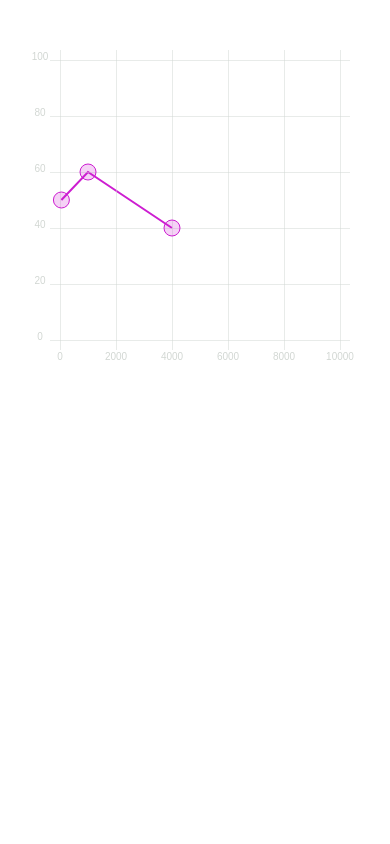
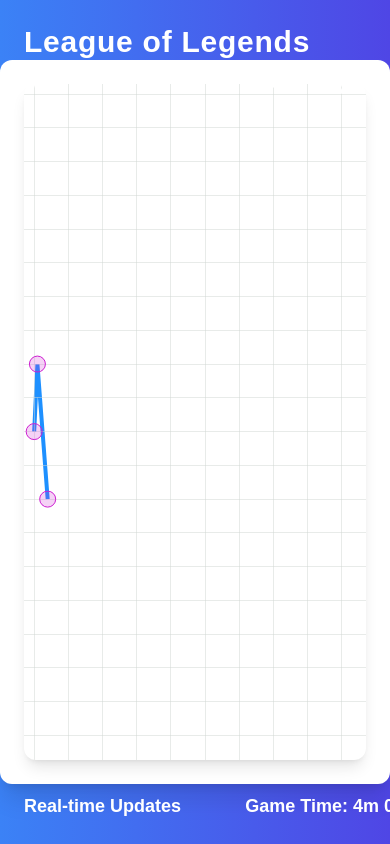
Before and after one commit to filipj11/winnable-web, a Next.js app: page /predict in a window 390 px wide. Shown: the top 844 px of the page. Built offline with nearby package versions, Linux system fonts and the light colour scheme.

Commit message:
Refactor line chart to add responsiveness using custom React hook

```diff
--- a/src/app/predict/chart.tsx
+++ /dev/null
@@ -1,129 +0,0 @@
-"use client"
-
-import React, { useRef, useState } from 'react';
-import * as d3 from "d3";
-
-interface ChartProps {
-    winProb: number;
-    time: number;
-}
-
-const Chart = ({time, winProb}: ChartProps) => {
-    const svgRef = useRef<SVGSVGElement | null>(null);
-    const [data, setData] = useState<{ time: number, probability: number}[]>([]);
-    const [tooltip, setTooltip] = useState< { time: number, probability: number} | null>(null);
-
-    const hasData = data.length > 0 && data[data.length - 1].time === time;
-
-    const update = (time: number, winProb: number) => {
-        if (!hasData) {
-            setData((prevData) => [...prevData, { time: time, probability: winProb}]);
-        }
-
-        if (svgRef.current) {
-            const svg = d3.select(svgRef.current);
-            const width = 500;
-            const height = 300;
-            const margin = { top: 20, right: 20, bottom: 30, left: 50 };
-
-            svg.selectAll("*").remove();
-
-            svg.attr("width", width)
-            .attr("height", height);
-
-            const xScale = d3.scaleLinear().domain([0, d3.max( data, (d: { time: number }) => d.time) || 0]).range([margin.left, width - margin.right]);
-
-            const yScale = d3.scaleLinear().domain([0, 1]).range([height - margin.bottom, margin.top]);
-
-            const xAxis = d3.axisBottom(xScale).ticks(5);
-            const yAxis = d3.axisLeft(yScale).ticks(5);
-
-            svg.append("g").attr("transform", `translate(0, ${height - margin.bottom})`).call(xAxis);
-            svg.append("g").attr("transform", `translate(${margin.left}, 0)`).call(yAxis);
-
-            const line = d3.line<{ time: number; probability: number}>()
-            .x( (d: { time: number; probability: number}) => xScale(d.time))
-            .y( (d: { time: number; probability: number}) => yScale(d.probability));
-
-            svg.append("path")
-            .datum(data)
-            .attr("fill", "none")
-            .attr("stroke", "steelblue")
-            .attr("stroke-width", 3)
-            .attr("d", line)
-            .transition()
-            .duration(500)
-            .ease(d3.easeCubicInOut);
-
-            const dots = svg.selectAll(".dot").data(data);
-
-            dots.enter()
-            .append("circle")
-            .attr("class", "dot")
-            .attr("cx", (d: { time: number; probability: number }) => xScale(d.time))
-            .attr("cy", (d: { time: number; probability: number }) => yScale(d.probability))
-            .attr("r", 5)
-            .attr("fill", "steelblue")
-            .on("mouseover", (_event: MouseEvent, d: { time: number; probability: number }) => {
-                setTooltip({ time: d.time, probability: d.probability });
-            })
-            .on("mouseout", () => {
-                setTooltip(null)
-            })
-            .transition()
-            .duration(500)
-            .ease(d3.easeCubicInOut);
-
-            dots.exit().remove();
-
-            const tooltipDiv = d3.select("body")
-            .append("div")
-            .attr("class", "tooltip")
-            .style("opacity", 0);
-
-            dots.on("mouseover", (event: MouseEvent, d: { time: number; probability: number }) => {
-                tooltipDiv.transition()
-                .duration(200)
-                .style("opacity", 0.8);
-
-                tooltipDiv.html(`Time: ${d.time}s<br/>Probability: ${d.probability}`)
-                .style("left", `${event.pageX + 5}px`)
-                .style("top", `${event.pageY - 28}px`);
-            })
-            .on("mousemove", (event: MouseEvent) => {
-                tooltipDiv.style("left", `${event.pageX + 5}px`)
-                .style("top", `${event.pageY - 28}px`);
-            })
-            .on("mouseout", () => {
-                tooltipDiv.transition()
-                .duration(500).
-                style("opacity", 0);
-            })
-        }
-    };
-
-    update(time, winProb);
-
-    return (
-        <>
-            <svg ref={svgRef}></svg>
-            {tooltip && (
-                <div className="tooltip" style={{
-                    position: "absolute",
-                    opacity: 0.8,
-                    backgroundColor: "white",
-                    border: "1px solid black",
-                    padding: "5px",
-                    borderRadius: "5px",
-                    left: `${tooltip.time}px`,  // Adjust as necessary
-                    top: `${tooltip.probability * 300}px` // Adjust as necessary
-                }}>
-                    <p>Time: {tooltip.time}s</p>
-                    <p>Probability: {tooltip.probability}</p>
-                </div>
-            )}
-        </>
-    );
-};
-
-export default Chart;
--- a/src/app/predict/chart/LineChart.tsx
+++ b/src/app/predict/chart/LineChart.tsx
@@ -3,27 +3,44 @@
 import * as d3 from "d3";
 import { AxisLeft } from "./AxisLeft";
 import { AxisBottom } from "./AxisBottom";
-import { useState } from "react";
+import { useState, useMemo } from "react";
 import { InteractionInfo, Tooltip } from "./Tooltip";
 
-const MARGIN = { top: 60, right: 60, bottom: 60, left: 60 };
+export interface ChartDimensions {
+    width?: number;
+    height?: number;
+    marginTop?: number;
+    marginRight?: number;
+    marginBottom?: number;
+    marginLeft?: number;
+    boundedHeight?: number;
+    boundedWidth?: number;
+}
 
 type LineChartProps = {
-    width: number;
-    height: number;
-    data: {x: number, y: number}[];
+    data: {x: number, y: number}[],
+    dims: ChartDimensions
 }
 
-export const LineChart = ({ width, height, data }: LineChartProps) => {
-    const boundsWidth = width - MARGIN.right - MARGIN.left;
-    const boundsHeight = height - MARGIN.top - MARGIN.bottom;
-
+export const LineChart = ({ data, dims }: LineChartProps) => {
     const [hovered, setHovered] = useState<InteractionInfo | null>(null);
 
-    const yScale = d3.scaleLinear().domain([0, 100]).range([boundsHeight, 0]);
-    const xScale = d3.scaleLinear().domain([0, 10000]).range([0, boundsWidth]);
+    const xScale = useMemo(() => (
+        d3.scaleLinear()
+        .domain([0, 100000])
+        .range([0, dims.boundedWidth ?? 100])
+    ), [dims.boundedWidth])
+
+    const yScale = useMemo(() => (
+        d3.scaleLinear()
+        .domain([0, 100])
+        .range([dims.boundedHeight ?? 100, 0])
+    ), [dims.boundedHeight])
 
     const shapes = data.map((d, i) => {
+        const xPos = xScale(d.x);
+        const yPos = yScale(d.y);
+        console.log(`Circle ${i}: xPos=${xPos}, yPos=${yPos}`);
         return (
             <circle
                 key={i}
@@ -50,7 +67,7 @@
 
     const lineBuilder = d3.line<{x: number, y: number}>()
                           .x((d) => xScale(d.x))
-                          .y((d) => yScale(d.y));
+                          .y((d) => yScale(d.y))
 
     const linePath = lineBuilder(data)
     if (!linePath) {
@@ -59,25 +76,25 @@
 
     return (
         <div style={{ position: "relative" }}>
-            <svg width={width} height={height}>
+            <svg width={dims.width} height={dims.height}>
                 <g
-                    width={boundsWidth}
-                    height={boundsHeight}
-                    transform={`translate(${[MARGIN.left, MARGIN.top].join(",")})`}
+                    width={dims.boundedWidth}
+                    height={dims.boundedHeight}
+                    transform={`translate(${[dims.marginLeft, dims.marginTop].join(",")})`}
                 >
                     <path
                         d={linePath}
                         opacity={1}
-                        stroke="#cd1dd1"
+                        stroke="#1e90ff"
                         fill="none"
-                        strokeWidth={2}
+                        strokeWidth={4}
                     />
-                    <AxisLeft yScale={yScale} pixelsPerTick={40} width={boundsWidth}/>
-                    <g transform={`translate(0, ${boundsHeight})`}>
+                    <AxisLeft yScale={yScale} pixelsPerTick={40} width={dims.boundedWidth ?? 0}/>
+                    <g transform={`translate(0, ${dims.boundedHeight})`}>
                         <AxisBottom
                             xScale={xScale}
                             pixelsPerTick={40}
-                            height={boundsHeight}
+                            height={dims.boundedHeight ?? 0}
                         />
                     </g>
                     {shapes}
@@ -85,14 +102,14 @@
             </svg>
             <div
                 style={{
-                    width: boundsWidth,
-                    height: boundsHeight,
+                    width: dims.boundedWidth,
+                    height: dims.boundedHeight,
                     position: "absolute",
                     top: 0,
                     left: 0,
                     pointerEvents: "none",
-                    marginLeft: MARGIN.left,
-                    marginTop: MARGIN.top,
+                    marginLeft: dims.marginLeft,
+                    marginTop: dims.marginTop,
                 }}
             >
                 <Tooltip interactionInfo={hovered} />
--- /dev/null
+++ b/src/app/predict/chart/useChartDimensions.ts
@@ -0,0 +1,81 @@
+import { useState, useRef, useEffect} from "react";
+import { ChartDimensions } from "./LineChart";
+// import ResizeObserver from '@juggle/resize-observer';
+
+const useChartDimensions = (passedSettings: ChartDimensions): [React.RefObject<HTMLDivElement>, ChartDimensions] => {
+    const ref = useRef<HTMLDivElement>(null);
+    const dimensions = combineChartDimensions(
+        passedSettings
+    );
+
+    const [width, setWidth] = useState(0);
+    const [height, setHeight] = useState(0);
+
+    useEffect(() => {
+        if (dimensions.width && dimensions.height)
+            return;
+
+        const element = ref.current;
+
+        if (!element)
+            return;
+
+        const resizeObserver = new ResizeObserver(
+            entries => {
+                if (!Array.isArray(entries)) return;
+                if (!entries.length) return;
+
+                console.log(width, height);
+                const entry = entries[0];
+
+                if (width != entry.contentRect.width)
+                    setWidth(entry.contentRect.width);
+                if (height != entry.contentRect.height)
+                    setHeight(entry.contentRect.height);
+            }
+        )
+
+        resizeObserver.observe(element);
+
+        return () => {
+            resizeObserver.unobserve(element);
+        }
+    }, [dimensions]);
+
+    const newSettings = combineChartDimensions({
+        ...dimensions,
+        width: dimensions.width || width,
+        height: dimensions.height || height,
+    });
+
+    return [ref, newSettings];
+};
+
+
+const combineChartDimensions = (dimensions: ChartDimensions) => {
+    const parsedDimensions = {
+        ...dimensions,
+        marginTop: dimensions.marginTop || 10,
+        marginRight: dimensions.marginRight || 10,
+        marginBottom: dimensions.marginBottom || 40,
+        marginLeft: dimensions.marginLeft || 75,
+    }
+
+    return {
+        ...parsedDimensions,
+        boundedHeight: Math.max(
+            parsedDimensions.height ?? 0
+            - parsedDimensions.marginTop
+            - parsedDimensions.marginBottom,
+            0,
+        ),
+        boundedWidth: Math.max(
+            parsedDimensions.width ?? 0
+            - parsedDimensions.marginLeft
+            - parsedDimensions.marginRight,
+            0,
+        ),
+    }
+}
+
+export default useChartDimensions;
--- a/src/app/predict/live-features.tsx
+++ b/src/app/predict/live-features.tsx
@@ -3,4 +3,7 @@
 import { Game } from './interfaces/game'
 import { Events } from './interfaces/events';
 
+
 const BASE_URL = 'https://127.0.0.1:2999/liveclientdata'
+
+async function fetchAll(): Promise<
--- a/src/app/predict/page.tsx
+++ b/src/app/predict/page.tsx
@@ -1,21 +1,67 @@
 'use client'
 
+/*
 import { LineChart } from "./chart/LineChart";
 
-/*
-const Page: React.FC = () => {
+export default function Predict() {
   return (
-    <div className="flex flex-col items-center justify-center min-h-screen bg-gray-100 p-4">
-      <h1 className="text-2xl font-bold text-gray-800 mb-6">Win Probability Tracker</h1>
-      <div className="w-full max-w-4xl bg-white shadow-lg rounded-lg overflow-hidden">
-        <div className="p-6">
-          <LineChart data={[{x: 50, y: 100}, {x: 55, y: 200}, {x: 54, y: 300}]} width={400} height={400}></LineChart>
+    <div className="min-h-screen bg-gradient-to-r from-blue-500 to-teal-500 flex flex-col items-center justify-center p-6">
+      <div className="bg-white p-8 rounded-lg shadow-lg w-full max-w-4xl text-center flex flex-col items-center">
+        <h1 className="text-4xl font-semibold text-gray-800 mb-4">Data Prediction</h1>
+        <p className="text-gray-600 mb-6">Visualizing predictive data with a sleek, modern design.</p>
+        <div className="w-full lg:w-3/4 xl:w-2/3 h-96">
+          <LineChart
+            data={[{ x: 50, y: 50 }, { x: 1000, y: 60 }, { x: 4000, y: 40 }]}
+            width={0}  // width set to 0 for responsive behavior
+            height={0} // height set to 0 for responsive behavior
+          />
         </div>
       </div>
     </div>
   );
-}; */
+}
+*/
 
- export default function Predict() {
-  return(<LineChart data={[{x: 50, y: 50}, {x: 1000, y: 60}, {x: 4000, y: 40}]} width={400} height={400}></LineChart>)
- }
+import { LineChart } from "./chart/LineChart"
+import useChartDimensions from "./chart/useChartDimensions";
+
+export default function Page() {
+  // Hardcoded data for the chart
+  const chartData = [
+    { x: 50, y: 50 },
+    { x: 1000, y: 60 },
+    { x: 4000, y: 40 },
+  ];
+
+  const [ref, dims] = useChartDimensions({
+    width: 0,
+    height: 0,
+    marginTop: 10,
+    marginRight: 0,
+    marginBottom: 0,
+    marginLeft: 10
+  });
+
+
+  return (
+    <div className="min-h-screen flex flex-col items-center justify-center bg-gradient-to-r from-blue-500 to-indigo-600">
+      <div className="w-full max-w-7xl p-6 bg-white rounded-xl shadow-xl">
+        {/* Main Chart Container */}
+        <div ref={ref} className="relative w-full h-[80vh] sm:h-[85vh] rounded-xl overflow-hidden bg-white shadow-lg">
+          <LineChart data={chartData} dims={dims} />
+        </div>
+
+        {/* Footer Information */}
+        <div className="absolute bottom-6 left-6 text-white text-lg font-semibold flex justify-between w-full">
+          <span>Real-time Updates</span>
+          <span>Game Time: 4m 00s</span>
+        </div>
+
+        {/* Header with Title */}
+        <div className="absolute top-6 left-6 text-white text-3xl font-extrabold tracking-wide">
+          <h1>League of Legends Match Win Probability</h1>
+        </div>
+      </div>
+    </div>
+  );
+};
```
